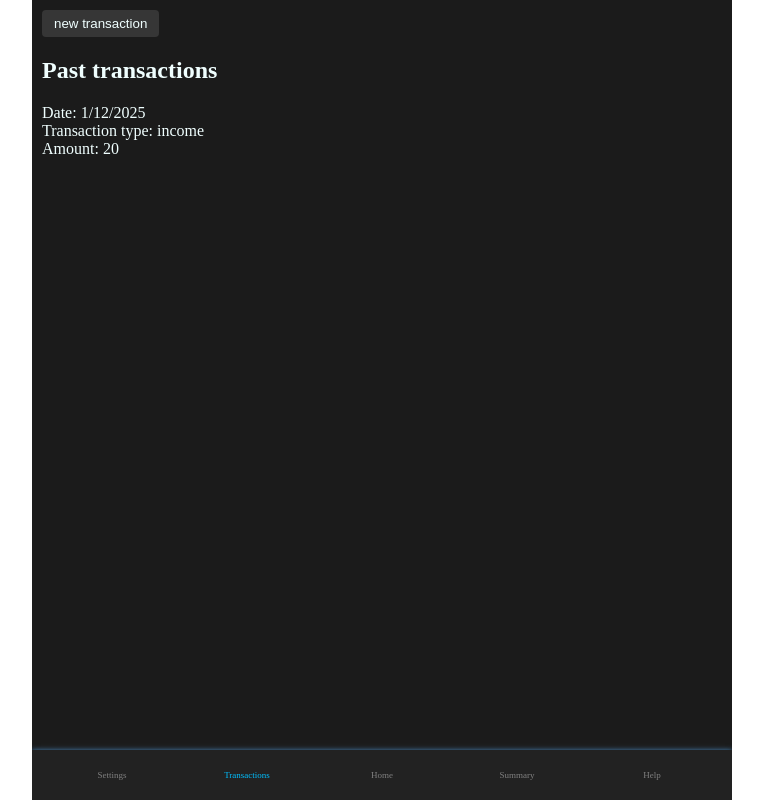
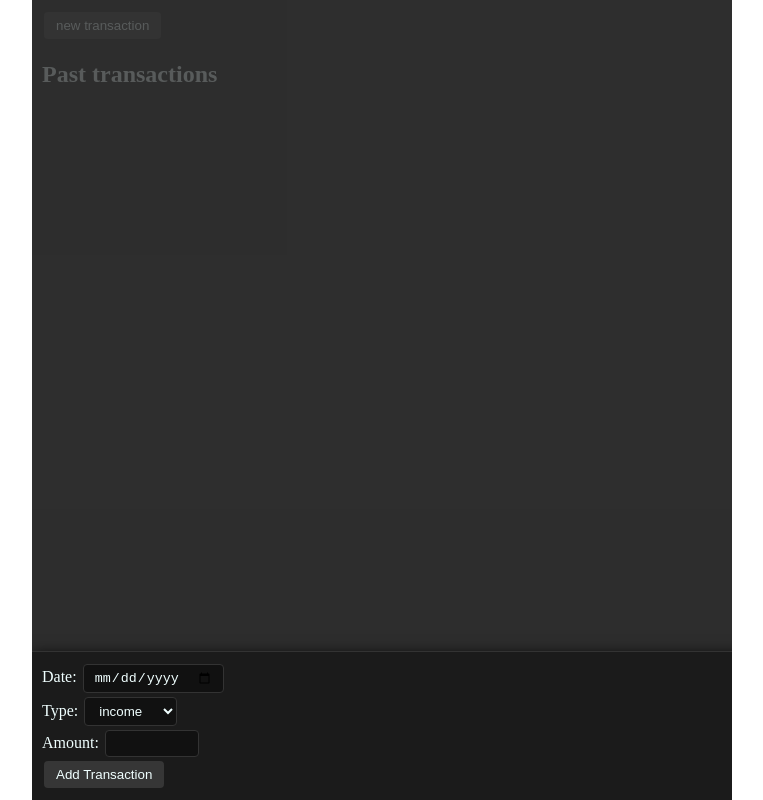
Before and after one commit to yikuansun/perfin, a SvelteKit app: page /transactions in a window 1280 px wide. Both pictures are taken after a click on the button "new transaction". Shown: the whole page, without its empty margins (258-1021 px from the left). Built offline with nearby package versions, Linux system fonts and the light colour scheme.

Commit message:
Transaction-added modal

```diff
--- a/src/routes/+layout.svelte
+++ b/src/routes/+layout.svelte
@@ -113,10 +113,49 @@
         border: 0;
         border-radius: 4px;
         transition: background-color 0.2s, box-shadow 0.2s;
+        margin: 2px;
     }
 
     :global(button:active) {
         background-color: dimgrey;
+    }
+
+    :global(input[type=text], input[type=number], input[type=date], select) {
+        background-color: #111111;
+        color: azure;
+        padding: 5px 10px;
+        border: 1px solid #333333;
+        border-radius: 4px;
+        outline: none!important;
+        margin: 2px;
+    }
+
+    #mainMobile :global(.modal) {
+        position: fixed;
+        bottom: 0;
+        left: 0;
+        z-index: 123; /* show in front of menubar */
+        width: 100vw;
+        box-sizing: border-box;
+        padding: 10px;
+        background-color: #1B1B1B;
+        border-top: 1px solid #333333;
+        box-shadow: 0 4px 14px black;
+                    /*0 -100vh 100vh 100vh hsla(0deg, 0%, 20%, 80%); /* greywall */
+    }
+
+    /* to put behind modals */
+    :global(.greywall) {
+        position: fixed;
+        bottom: 0;
+        left: 0;
+        z-index: 121; /* in between page content & modal */
+        width: 100vw;
+        height: 100vh;
+        background-color: hsla(0deg, 0%, 20%, 80%)!important;
+        /* For accessibility purposes, I've made greywalls button elements.
+            Therefore, the default button properties must be removed. */
+        display: block; border: 0; margin: 0; padding: 0; border-radius: 0;
     }
 </style>
 
--- a/src/routes/transactions/+page.svelte
+++ b/src/routes/transactions/+page.svelte
@@ -1,6 +1,7 @@
 <script>
     import { onMount } from "svelte";
     import UserData from "$lib/UserData";
+    import { fade, slide } from "svelte/transition";
 
     let data = new UserData();
 
@@ -8,22 +9,66 @@
         data.readFromLocalStorage();
         data = data; // make sure svelte updates it in the page
     });
+
+    let createModalOpen = false;
+    /** @type {{ dateString: string | null,
+     *          transactionType: "income" | "expense",
+     *          amount: number | null }} */
+    let createModalData = {
+        dateString: null,
+        transactionType: "income",
+        amount: null,
+    };
 </script>
 
 <button on:click={() => {
-    let date = new Date();
+    /*let date = new Date();
     data.transactions = [...data.transactions, {
         date: (date.getMonth() + 1) + "/" + date.getDate() + "/" + date.getFullYear(),
         quantity: 20,
     }];
-    data.saveToLocalStorage(); // save after modification
+    data.saveToLocalStorage(); // save after modification*/
+    createModalOpen = true;
 }}>new transaction</button>
+
+{#if createModalOpen}
+    <button class="greywall" transition:fade={{ duration: 250, }}
+        on:click={() => { createModalOpen = false }}></button>
+    <div class="modal" transition:slide={{ duration: 500, }}>
+        Date: <input type="date" bind:value={createModalData["dateString"]} /> <br />
+        Type:
+        <select bind:value={createModalData["transactionType"]}>
+            <option>income</option>
+            <option>expense</option>
+        </select> <br />
+        Amount: <input type="number" min={0} max={10000} bind:value={createModalData["amount"]} /> <br />
+        <button on:click={() => {
+            // the HTML date input returns format yyyy-mm-dd - must be changed to mm/dd/yyyy
+            let dateYMD = (createModalData["dateString"] || "2025-01-23").split("-");
+            // expense is treated the same as negative income
+            let quantityReal = createModalData["amount"] || 0;
+            if (createModalData["transactionType"] == "expense") quantityReal *= -1;
+            data.transactions = [...data.transactions, {
+                date: dateYMD[1] + "/" + dateYMD[2] + "/" + dateYMD[0],
+                quantity: quantityReal,
+            }];
+            data.saveToLocalStorage(); // save after modification
+            // close & reset modal
+            createModalData = {
+                dateString: null,
+                transactionType: "income",
+                amount: null,
+            };
+            createModalOpen = false;
+        }}>Add Transaction</button>
+    </div>
+{/if}
 
 <h2>Past transactions</h2>
 {#each data.transactions as transaction}
     <p>
         Date: {transaction["date"]} <br />
-        Transaction type: {(transaction.quantity >= 0)?"income":"expense"} <br />
+        Transaction type: {(transaction.quantity > 0)?"income":"expense"} <br />
         Amount: {Math.abs(transaction.quantity)}
     </p>
 {/each}
```
